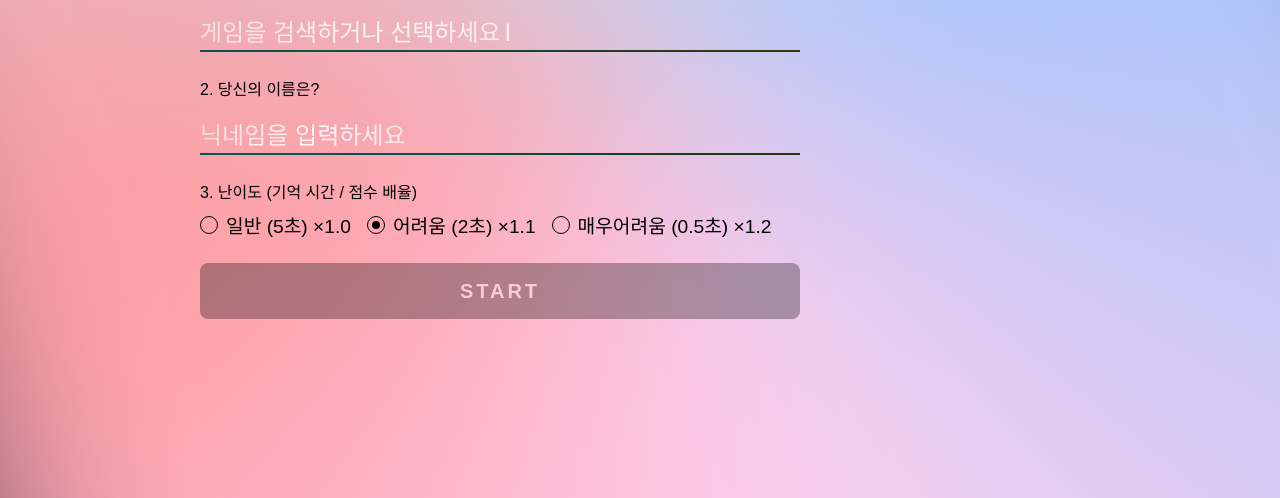
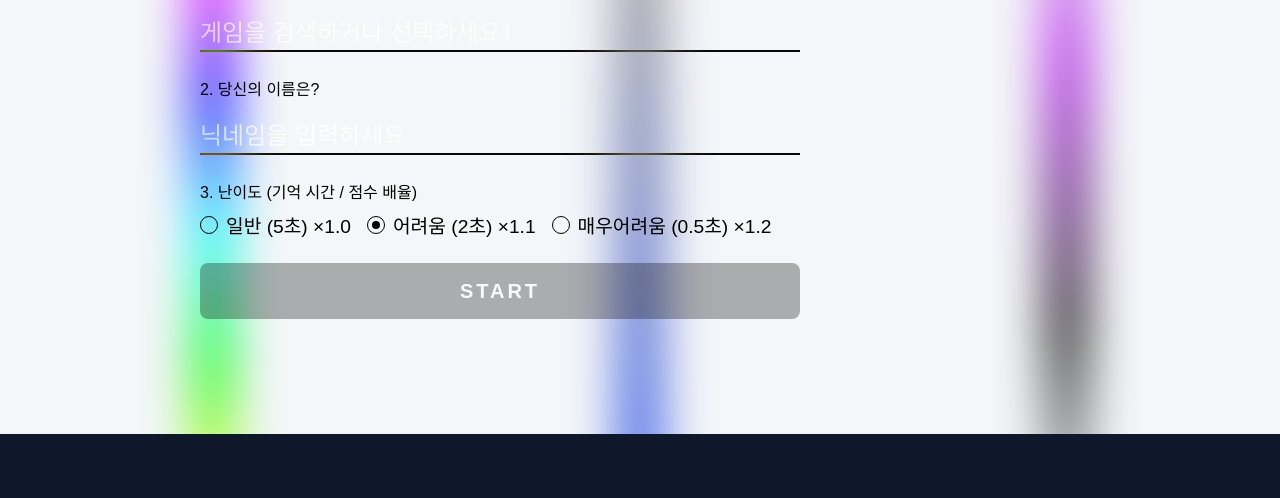
Before and after one commit to rolrole-bit/colorFinder, a website with bundled scripts: page index.html in a window 1280 px wide. Shown: the part 366-864 px from the top of the page. Built offline with nearby package versions, Linux system fonts and the light colour scheme; a web font is replaced by a local one.

Commit message:
UI: 첫 화면(EntryView) 배경을 게임 화면과 통일성 있게 움직이는 블러 슬라이더(Tapes) 애니메이션으로 교체

```diff
--- a/src/index.css
+++ b/src/index.css
@@ -79,6 +79,61 @@
   animation: rotateAurora 25s linear infinite;
   will-change: transform;
   z-index: -1;
+}
+
+/* Animated Tapes Background for Entry View */
+.bg-tapes-container {
+  position: fixed;
+  top: 0; left: 0;
+  width: 100vw; height: 100vh;
+  z-index: -2;
+  overflow: hidden;
+  background: #f4f6f9;
+}
+
+.bg-tape {
+  position: absolute;
+  top: -100vh;
+  width: 40px;
+  height: 300vh;
+  filter: blur(25px);
+  opacity: 0.85;
+}
+
+.bg-tape-1 {
+  left: calc(16.66% - 20px);
+  background: linear-gradient(to bottom, #ff0000, #ff00ff, #0000ff, #00ffff, #00ff00, #ffff00, #ff0000);
+  background-size: 100% 33.333%;
+  animation: bgTapeScroll1 20s linear infinite;
+}
+
+.bg-tape-2 {
+  left: calc(50% - 20px);
+  background: linear-gradient(to bottom, #ff0000, #808080, #ff0000);
+  background-size: 100% 50%;
+  animation: bgTapeScroll2 15s linear infinite reverse;
+}
+
+.bg-tape-3 {
+  left: calc(83.33% - 20px);
+  background: linear-gradient(to bottom, #ffffff, #ff0000, #000000, #ffffff);
+  background-size: 100% 33.333%;
+  animation: bgTapeScroll3 25s linear infinite;
+}
+
+@keyframes bgTapeScroll1 {
+  0% { transform: translateY(0); }
+  100% { transform: translateY(100vh); }
+}
+
+@keyframes bgTapeScroll2 {
+  0% { transform: translateY(0); filter: blur(25px) hue-rotate(0deg); }
+  100% { transform: translateY(100vh); filter: blur(25px) hue-rotate(360deg); }
+}
+
+@keyframes bgTapeScroll3 {
+  0% { transform: translateY(0); filter: blur(25px) hue-rotate(0deg); }
+  100% { transform: translateY(100vh); filter: blur(25px) hue-rotate(-360deg); }
 }
 
 #app {
--- a/src/ui/EntryView.js
+++ b/src/ui/EntryView.js
@@ -21,7 +21,11 @@
  */
 export function renderEntryView(container, nav) {
   container.innerHTML = `
-    <div class="animated-gradient-bg" id="entry-bg"></div>
+    <div class="bg-tapes-container" id="entry-bg">
+      <div class="bg-tape bg-tape-1"></div>
+      <div class="bg-tape bg-tape-2"></div>
+      <div class="bg-tape bg-tape-3"></div>
+    </div>
     <div class="magazine-entry" id="entry-panel">
       <h1 class="magazine-title">DYE<br/>MASTER</h1>
 
```
